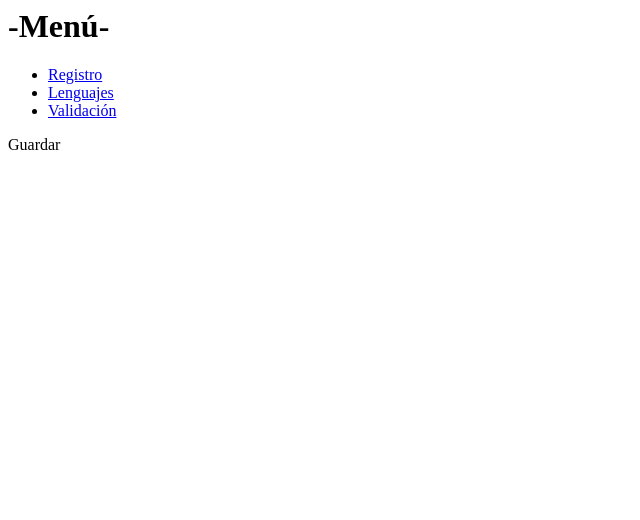
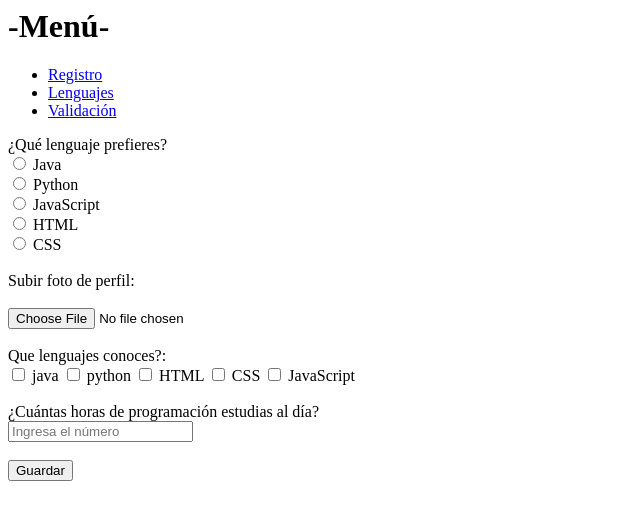
Before and after one commit to Darianna16/Lab-IDWEB-, a plain HTML site: page lenguajes.html in a window 1280 px wide. Shown: the whole page, without its empty margins (0-640 px from the left). Drawn offline with Linux system fonts and the light colour scheme.

Commit message:
subiendo modificaciones

```diff
--- a/lenguajes.html
+++ b/lenguajes.html
@@ -1,7 +1,8 @@
 <!DOCTYPE >
-<html>
+<html lang="es">
     <head>
-
+        <meta charset="UTF-8">
+        <title>lengaujes</title>
     </head>
     <body>
         <header>
@@ -14,10 +15,49 @@
                 </ul>
         </header>
         <main>
+            <label for="preferencias">¿Qué lenguaje prefieres?</label> <br>
+            <input type="radio" id="java" name="lenguaje" value="Java">
+            <label for="java">Java</label><br>
 
+            <input type="radio" id="python" name="lenguaje" value="Python">
+            <label for="python">Python</label><br>
+
+            <input type="radio" id="javascript" name="lenguaje" value="JavaScript">
+            <label for="javascript">JavaScript</label><br>
+
+            <input type="radio" id="html" name="lenguaje" value="HTML">
+            <label for="html">HTML</label><br>
+
+            <input type="radio" id="css" name="lenguaje" value="css">
+            <label for="css">CSS</label><br><br>
+
+            <label for="fr">Subir foto de perfil:</label><br><br>
+            <input type="file" name="ft" id="ft" accept="image/*"><br><br>
+
+            <label for="conoce">Que lenguajes conoces?: <br>
+            <input type="checkbox" name="conoce" id="conocer">
+            <label for="conocer">java</label>
+
+            <input type="checkbox" name="conoce" id="python">
+            <label for="python">python</label>
+
+            <input type="checkbox" name="conoce" id="HTML">
+            <label for="HTML">HTML</label>
+
+            <input type="checkbox" name="conoce" id="CSS">
+            <label for="CSS">CSS</label>
+
+            <input type="checkbox" name="conoce" id="JavaScript">
+            <label for="JavaScript">JavaScript</label>
+        </label>
+           <br><br>
+           <label for="numero">¿Cuántas horas de programación estudias al día?</label>
+           <br>
+           <input type="number" id="numero" name="numero" placeholder="Ingresa el número" min="1" required>
         </main>
         <footer>
-            <botton type="submit">Guardar</botton>
+            <br>
+            <button type="submit">Guardar</button>
         </footer>
     </body>
 </html>
```
